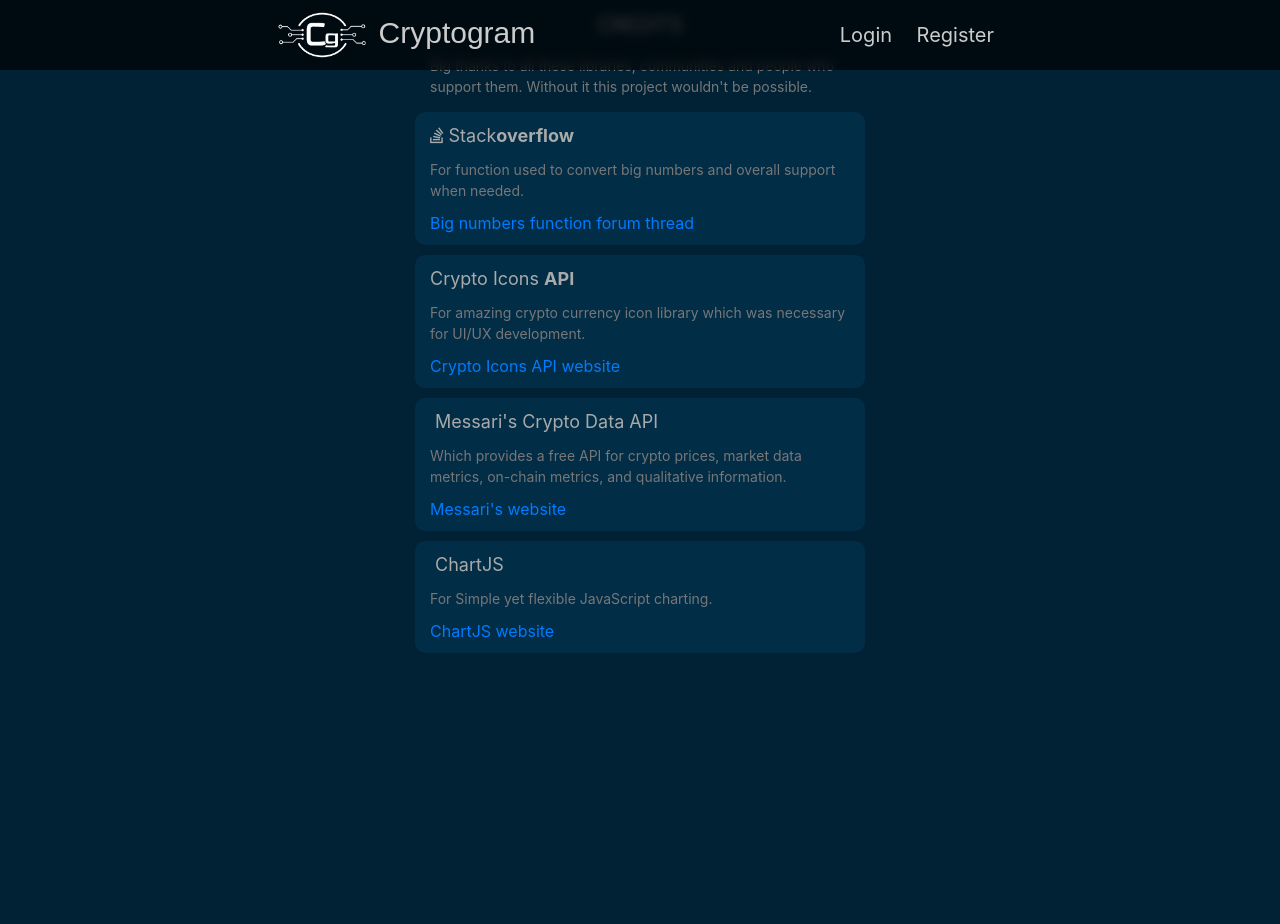
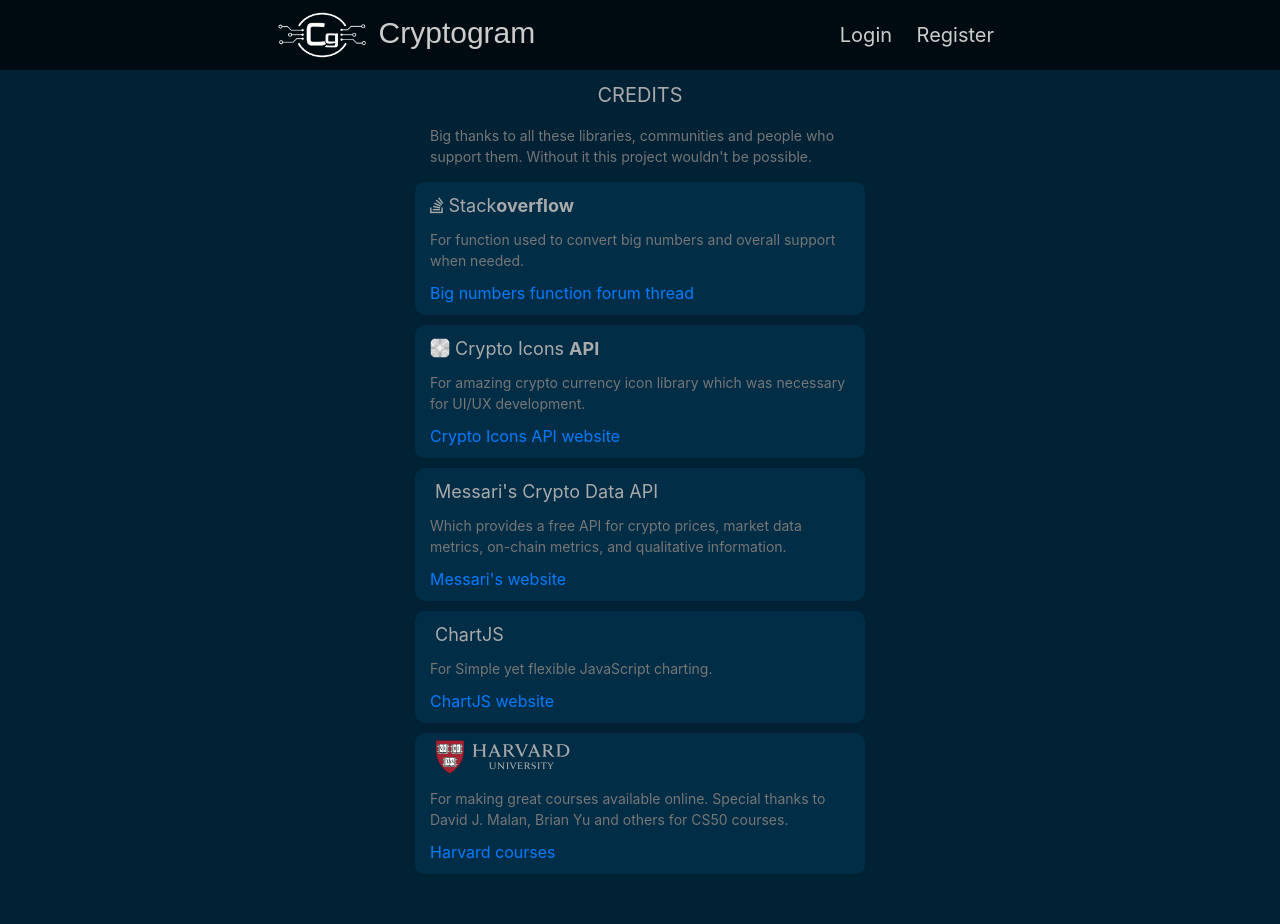
Before and after one commit to 0raclewind/cryptogram, a Django app: page /credits in a window 1280 px wide. Before the commit the page ends 653 px from the top, so only its background shows below. Run offline with Django 3.2, Linux system fonts and the light colour scheme; some libraries are stand-ins or nearby versions; some web fonts are replaced.

Commit message:
Added harvard

```diff
--- a/accounts/static/css/credits.css
+++ b/accounts/static/css/credits.css
@@ -36,11 +36,14 @@
     margin: 10px 0;
 }
 
-
+.harvard {
+    height: 40px !important;
+}
 
 
 @media screen and (min-width: 480px) {
     .container {
+        margin-top: 80px;
         max-width: 480px;
     }
 }
--- a/accounts/templates/credits.html
+++ b/accounts/templates/credits.html
@@ -18,7 +18,7 @@
                 <a href="https://stackoverflow.com/questions/36734201/how-to-convert-numbers-to-million-in-javascript" target=_blank>Big numbers function forum thread</a>
             </div>
             <div class="com">
-                <div class="name">Crypto Icons <strong>API</strong></div>
+                <div class="name"><img src="{% static 'img/crypto-favicon.ico' %}" alt=""> Crypto Icons <strong>API</strong></div>
                 <div class="desc">For amazing crypto currency icon library which was necessary for UI/UX development.</div>
                 <a href="https://cryptoicons.org/" target=_blank>Crypto Icons API website</a>
             </div>
@@ -32,6 +32,11 @@
                 <div class="desc">For Simple yet flexible JavaScript charting.</div>
                 <a href="https://www.chartjs.org/docs/latest/" target=_blank>ChartJS website</a>
             </div>
+            <div class="com">
+                <div class="name"><img src="{% static 'img/hu-logo.svg' %}" alt="" class=harvard></div>
+                <div class="desc">For making great courses available online. Special thanks to David J. Malan, Brian Yu and others for CS50 courses.</div>
+                <a href="https://programs.edx.org/partner-harvard?g_acctid=926-195-8061&g_campaign=new-gs-us-brand-partner-harvard&g_campaignid=1661780386&g_adgroupid=62996190414&g_adid=320507630783&g_keyword=%2Bedx%20%2Bharvard&g_keywordid=kwd-350135246388&g_network=g&utm_source=adwords&gclid=Cj0KCQjwpf2IBhDkARIsAGVo0D0Bs70YrULuu5mrjYL928RyEru9O3oSYUB5iFoHiewJyqJVPX1GYn0aAn4REALw_wcB" target=_blank>Harvard courses</a>
+            </div>
         </div>
     </div>
 {% endblock body %}
```
